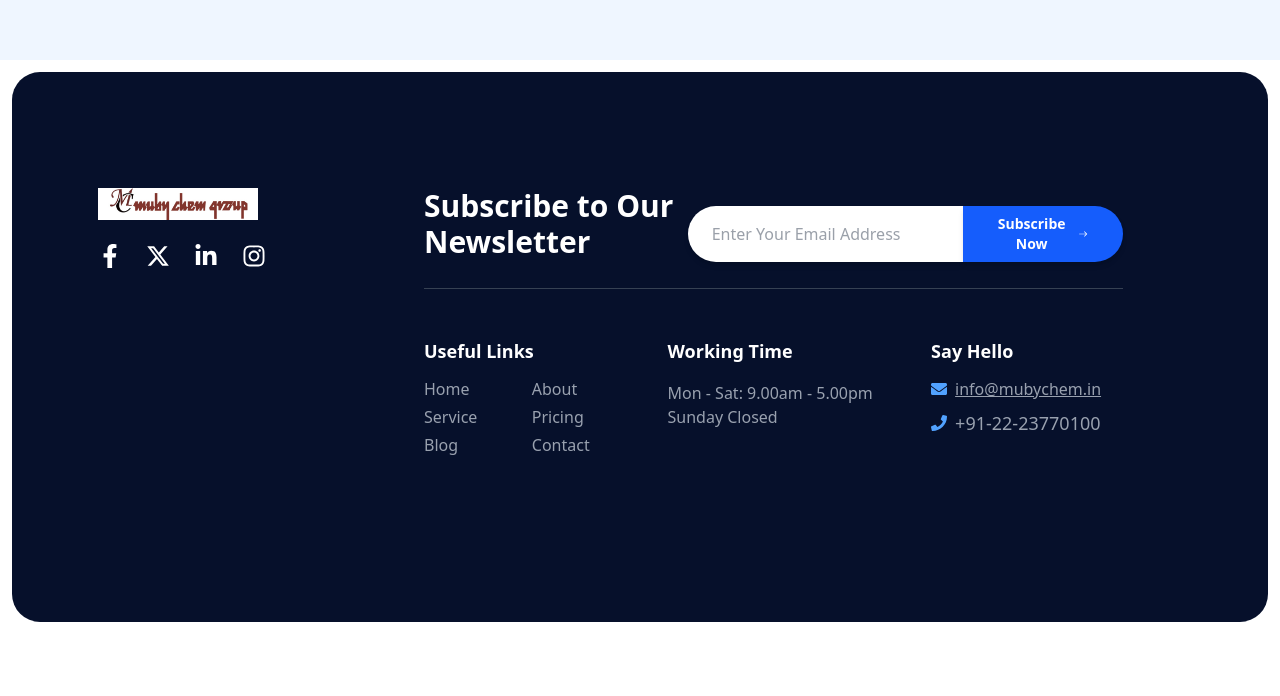
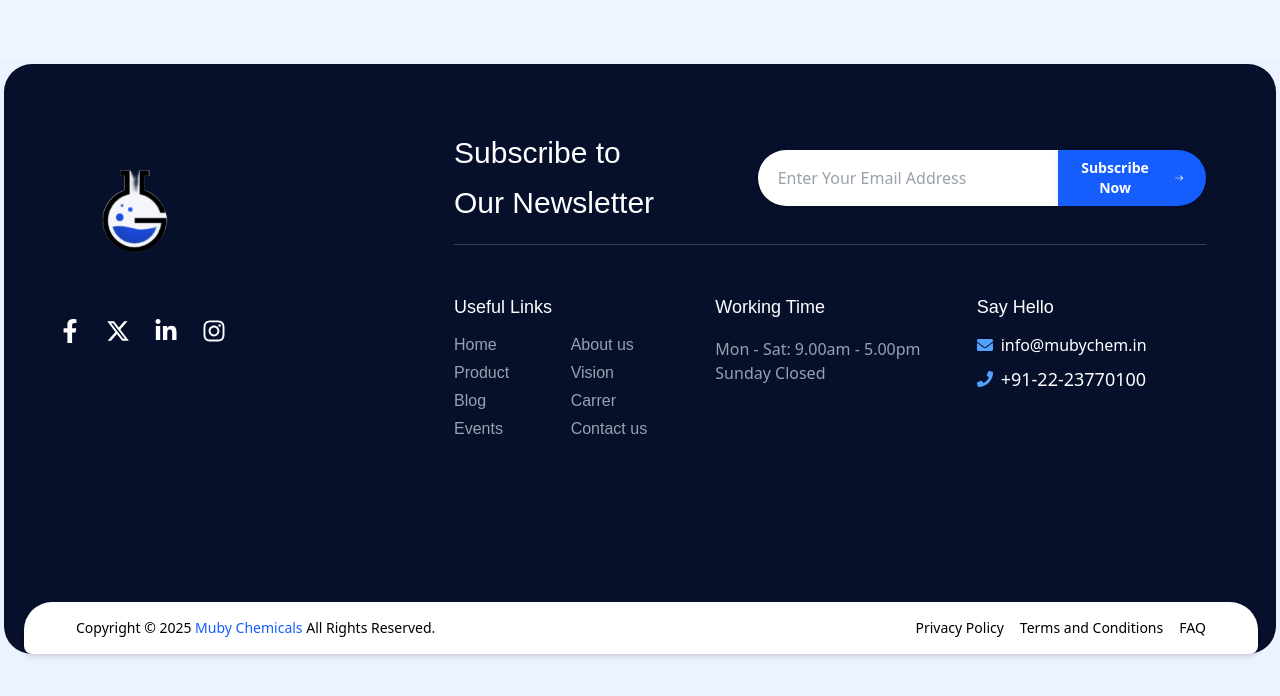
Before and after one commit to mubychem1/mubychem, a React (Vite) app in the folder frontend/: page / in a window 1280 px wide. Shown: the part 2936-3632 px from the top of the page. Before the commit the page ends 3570 px from the top, so only its background shows below. Built offline with nearby package versions, Linux system fonts and the light colour scheme.

Commit message:
footer page has been updated

```diff
--- a/frontend/src/components/Footer/Footer.jsx
+++ b/frontend/src/components/Footer/Footer.jsx
@@ -7,17 +7,19 @@ import {
 } from "react-icons/fa";
 import { FaXTwitter } from "react-icons/fa6";
 import { IoIosArrowRoundForward } from "react-icons/io";
-import logo from "../../assets/logo.png";
+import logo1 from "../../assets/logo1.png";
+
 const Footer = () => {
   return (
-    <div className="bg-[#06102b] text-white py-16 px-8 pt-29 md:px-12 m-3  lg:px-20 rounded-[28px] relative min-h-[550px]">
-      <div className="w-full grid grid-cols-1 md:grid-cols-2 gap-12 items-start">
+    <div className="bg-[#ecf2ff] min-h-screen p-1">
+      <div className="bg-[#06102b]  text-white py-16 px-6 md:px-0 lg:px-12 rounded-[28px] relative min-h-[590px]">
+        <div className="w-full grid grid-cols-1 md:grid-cols-2 gap-12">
           {/* Left Section - Logo & Social Media */}
-        <div className="space-y-6  md:w-1/3 ml-[6px] ">
+          <div className="space-y-6 md:w-1/3 ml-[6px]">
             <div className="w-40">
-            <img src={logo} alt="Logo" className="w-full" />
+              <img src={logo1} alt="Logo" className="w-full" />
             </div>
-          <div className="flex space-x-6 text-2xl ">
+            <div className="flex space-x-6 text-2xl">
               <a
                 href="https://www.facebook.com/mubychemicails1976"
                 target="_blank"
@@ -44,81 +46,200 @@ const Footer = () => {
                 target="_blank"
                 rel="noopener noreferrer"
               >
-              <FaInstagram className="hover:text-pink-500 cursor-pointer" />
+                <FaInstagram className="hover:text-blue-600 cursor-pointer" />
               </a>
             </div>
           </div>
+
           {/* Right Section - Footer Content */}
-        <div className="w-full md:w-8/6  md:ml-[-240px]">
-          <div className="flex flex-col md:flex-row justify-between items-center border-b border-gray-700 pb-2">
-            <div class="py-5 ..."></div>
-
-            <h2 className="text-3xl font-bold mb-13 md:mb-5">
+          <div className="w-full md:w-8/6 md:ml-[-210px]">
+            <div className="flex flex-col md:flex-row justify-between items-center border-b border-gray-700 pb-4">
+              <div class="py-5 "></div>
+              <h3
+                className="text-[30px]  leading-[50px] m-0 pr-[80px] font-['sans-serif'] text-white"
+                style={{ fontFamily: "Raleway, sans-serif" }}
+              >
                 Subscribe to Our Newsletter
-            </h2>
+              </h3>
               <div className="w-full flex justify-center">
-              <div className="flex flex-col md:flex-row items-center bg-transparent p-0 w-full md:w-48/9 space-y-3 md:space-y-0">
+                <div className="flex flex-col sm:flex-row items-center bg-transparent p-0 w-full sm:max-w-[450px] space-y-3 sm:space-y-0">
                   {/* Email Input */}
                   <input
                     type="email"
                     name="EMAIL"
                     placeholder="Enter Your Email Address"
-                  className="w-full px-6 py-4 text-gray-700 bg-white outline-none
-                     rounded-full md:rounded-l-full md:rounded-r-none
-                     border border-gray-300 md:border-none shadow-md"
+                    className="w-full px-5 py-4 text-gray-700 bg-white outline-none rounded-full sm:rounded-l-full sm:rounded-r-none border border-gray-300 sm:border-none shadow-md"
                   />
 
                   {/* Subscribe Button */}
-                <button
-                  className="bg-blue-600 text-white px-8 py-2 rounded-full
-                           md:rounded-l-none md:rounded-r-full flex items-center
-                           justify-center text-sm font-semibold w-full md:w-auto
-                           shadow-md transition duration-300 hover:bg-blue-700"
-                >
-                  <span className="mr-2">Subscribe Now</span>
+                  <button className="bg-blue-600 text-white px-5 py-2 rounded-full sm:rounded-l-none sm:rounded-r-full flex items-center justify-center text-sm font-semibold w-full sm:w-auto shadow-md transition duration-300 hover:bg-blue-700">
+                    <span className=" elementor-button-text mr-5">
+                      Subscribe Now
+                    </span>
                     <IoIosArrowRoundForward className="text-xl" />
                   </button>
                 </div>
               </div>
             </div>
-
             <div class="pt-4 ..."></div>
+            {/* Footer Links */}
             <div className="grid grid-cols-1 md:grid-cols-3 gap-8 mt-8">
+              {/* Useful Links */}
               <div>
-              <h3 className="text-lg font-semibold mb-3">Useful Links</h3>
-              <ul className="grid grid-cols-2 gap-1 text-gray-400">
-                <li>Home</li>
-                <li>About</li>
-                <li>Service</li>
-                <li>Pricing</li>
-                <li>Blog</li>
-                <li>Contact</li>
+                <h3
+                  className="text-lg  mb-3"
+                  style={{ fontFamily: "Raleway, sans-serif" }}
+                >
+                  Useful Links
+                </h3>
+                <ul
+                  className="grid grid-cols-2 gap-1  text-gray-400"
+                  style={{ fontFamily: "Open_Sans, sans-serif" }}
+                >
+                  <li>
+                    <a
+                      href="Home"
+                      className="hover:text-blue-600 cursor-pointer"
+                      rel="noopener noreferrer"
+                    >
+                      Home
+                    </a>
+                  </li>
+                  <li>
+                    <a
+                      href="About us"
+                      className="hover:text-blue-600 cursor-pointer"
+                      rel="noopener noreferrer"
+                    >
+                      About us
+                    </a>
+                  </li>
+                  <li>
+                    <a
+                      href="Product"
+                      className="hover:text-blue-600 cursor-pointer"
+                      rel="noopener noreferrer"
+                    >
+                      Product
+                    </a>
+                  </li>
+                  <li>
+                    <a
+                      href="Vision"
+                      className="hover:text-blue-600 cursor-pointer"
+                      rel="noopener noreferrer"
+                    >
+                      Vision
+                    </a>
+                  </li>
+                  <li>
+                    <a
+                      href="Blog"
+                      className="hover:text-blue-600 cursor-pointer"
+                      rel="noopener noreferrer"
+                    >
+                      Blog
+                    </a>
+                  </li>
+                  <li>
+                    <a
+                      href="Carrer"
+                      className="hover:text-blue-600 cursor-pointer"
+                      rel="noopener noreferrer"
+                    >
+                      Carrer
+                    </a>
+                  </li>
+                  <li>
+                    <a
+                      href="Events"
+                      className="hover:text-blue-600 cursor-pointer"
+                      rel="noopener noreferrer"
+                    >
+                      Events
+                    </a>
+                  </li>
+                  <li>
+                    <a
+                      href="Contact Us"
+                      className="hover:text-blue-600 cursor-pointer"
+                      rel="noopener noreferrer"
+                    >
+                      Contact us
+                    </a>
+                  </li>
                 </ul>
               </div>
 
               {/* Working Time */}
-            <div className="text-left md:text-left">
-              <h3 className="text-lg font-semibold mb-4">Working Time</h3>
-              <p className="text-gray-400 ">Mon - Sat: 9.00am - 5.00pm</p>
-              <p className="text-gray-400 ">Sunday Closed</p>
+              <div className="text-left">
+                <h3
+                  className="text-lg mb-4"
+                  style={{ fontFamily: "Raleway, sans-serif" }}
+                >
+                  Working Time
+                </h3>
+                <p className="text-gray-400">Mon - Sat: 9.00am - 5.00pm</p>
+                <p className="text-gray-400">Sunday Closed</p>
               </div>
 
               {/* Contact */}
-            <div className="text-left md:text-left md:ml-5">
-              <h3 className="text-lg font-semibold mb-3">Say Hello</h3>
-              <p className="flex items-center space-x-2 text-gray-400">
-                <FaEnvelope className="text-blue-400" />
+              <div className="text-left">
+                <h3
+                  className="text-lg mb-3"
+                  style={{ fontFamily: "Raleway, sans-serif" }}
+                >
+                  Say Hello
+                </h3>
+                <p className="flex items-center space-x-2 text-white">
+                  <FaEnvelope className="text-blue-400 " />
                   <a
                     href="mailto:info@mubychem.in"
-                  className="hover:text-white underline"
+                    className=" hover:text-blue-600 cursor-pointer"
                   >
                     info@mubychem.in
                   </a>
                 </p>
-              <p className="flex items-center justify-start md:justify-left space-x-2 text-gray-400 mt-2">
+                <p className="flex items-center space-x-2 text-white mt-2">
                   <FaPhone className="text-blue-400" />
-                <span className="text-lg ">+91-22-23770100</span>
+                  <span className="text-lg">+91-22-23770100</span>
                 </p>
+              </div>
+            </div>
+          </div>
+        </div>
+        <div className="mt-8 bg-white text-black py-4  rounded-t-[28px] rounded-b-[8px] pr-9 pl-9 w-[97%] absolute inset-x-5 bottom-0  shadow-md ">
+          <div className="container mx-auto px-4 flex flex-wrap items-center justify-between">
+            <div className="w-full md:w-1/2 sm:w-1/2 text-center md:text-left text-sm">
+              <p>
+                Copyright &copy; 2025{" "}
+                <a
+                  href="#"
+                  className="text-blue-600 hover:underline"
+                >
+                  Muby Chemicals
+                </a>{" "}
+                All Rights Reserved.
+              </p>
+            </div>
+            <div className="w-full md:w-1/2 flex justify-center md:justify-end">
+              <ul className="flex flex-col md:flex-row items-center gap-4 text-sm">
+                <li>
+                  <a href="#" className="hover:underline">
+                    Privacy Policy
+                  </a>
+                </li>
+                <li>
+                  <a href="#" className="hover:underline">
+                    Terms and Conditions
+                  </a>
+                </li>
+                <li>
+                  <a href="#" className="hover:underline">
+                    FAQ
+                  </a>
+                </li>
+              </ul>
             </div>
           </div>
         </div>
```
Also changed, not shown: frontend/src/assets/logo1.png (added), 1 other file (tests, documents, lock files or other folders). Lines whose indentation alone changed are shown as unchanged.
